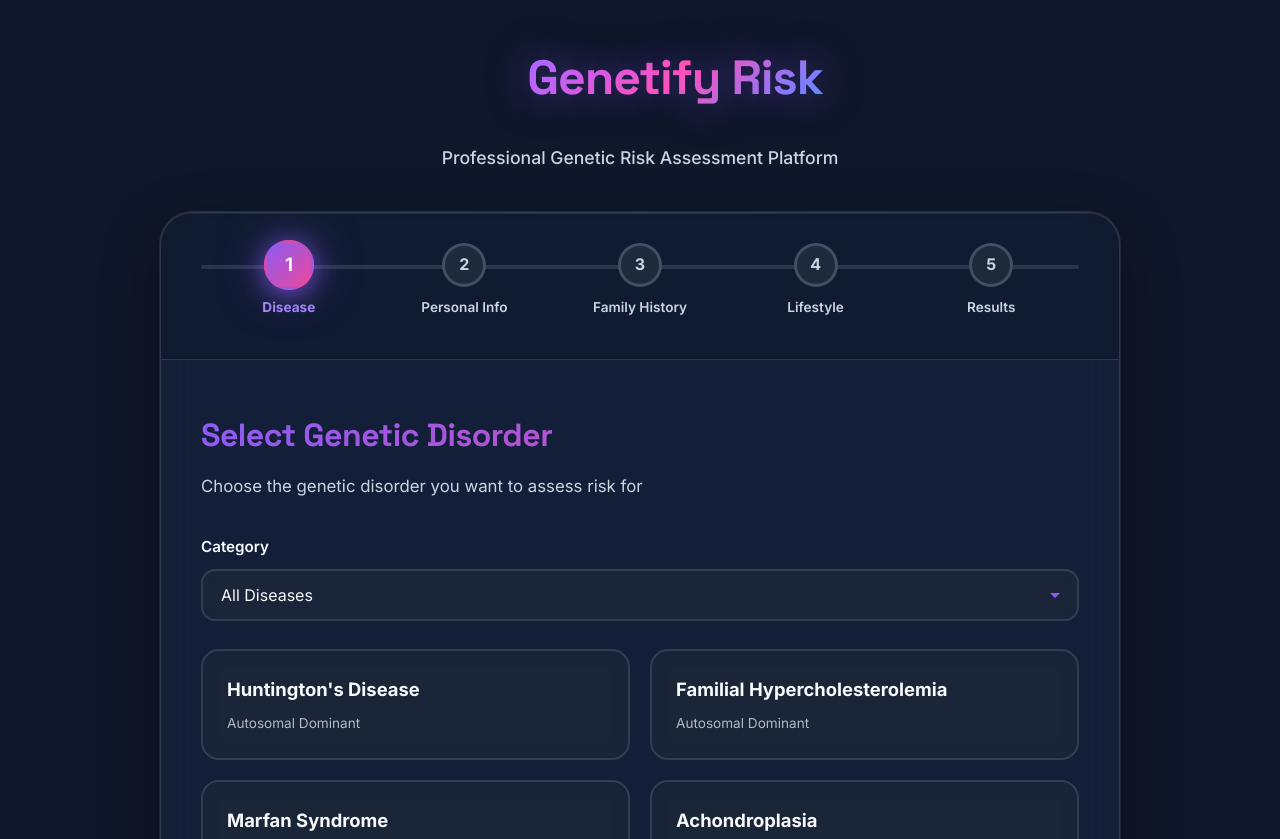
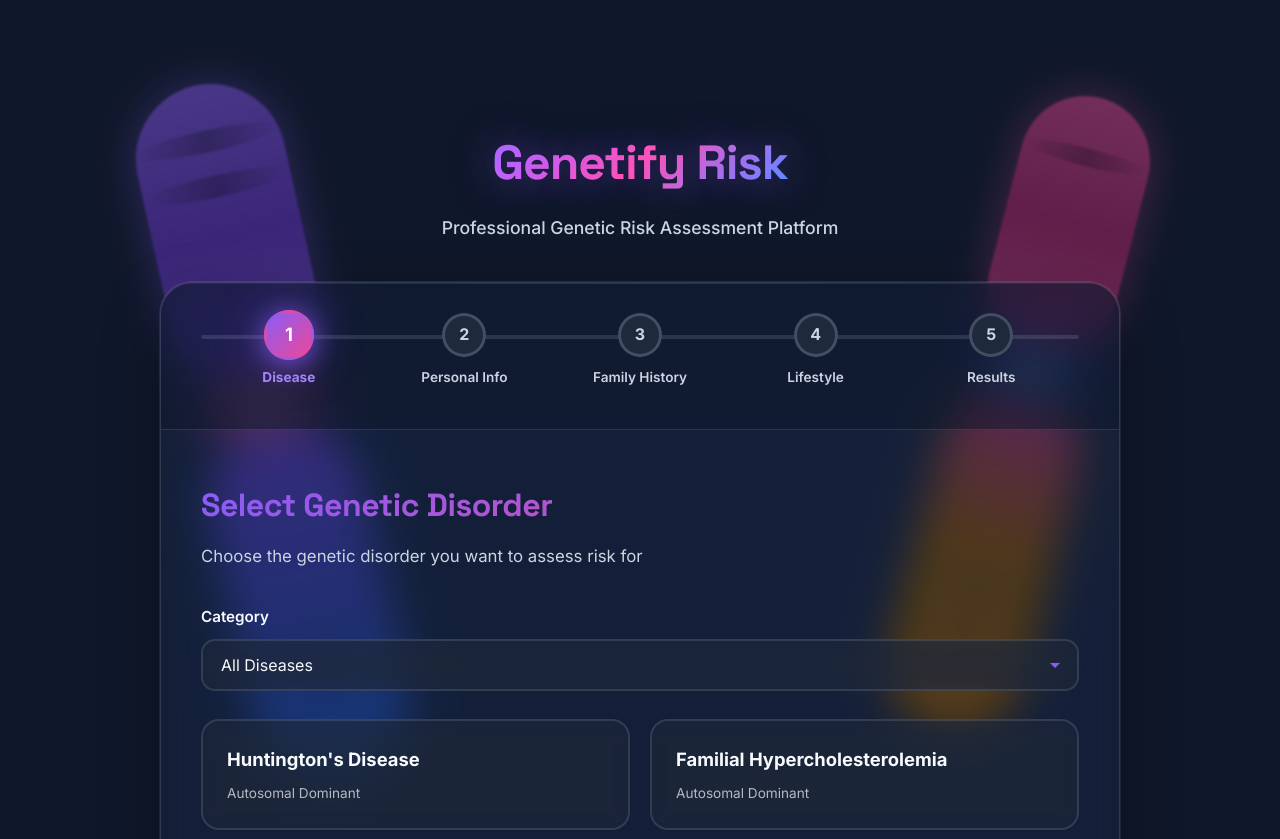
Before and after one commit to Samartha2k/Genetifyrisk, a plain HTML site: page index.html in a window 1280 px wide. Shown: the top 839 px of the page. Drawn offline with nearby package versions, Linux system fonts and the light colour scheme.

Commit message:
Update index.html

```diff
--- a/index.html
+++ b/index.html
@@ -8,8 +8,33 @@
   <script src="https://cdnjs.cloudflare.com/ajax/libs/jspdf/2.5.1/jspdf.umd.min.js"></script>
 </head>
 <body>
-  <!-- Animated Background Mesh -->
-  <div class="mesh-gradient"></div>
+  <!-- Optimized Chromosome Background -->
+  <div class="mesh-gradient">
+    <!-- Chromosome 1 (Purple/Blue) -->
+    <div class="chromosome chromosome-1">
+      <div class="chr-arm chr-arm-p">
+        <div class="chr-band band-1"></div>
+        <div class="chr-band band-2"></div>
+      </div>
+      <div class="chr-centromere"></div>
+      <div class="chr-arm chr-arm-q">
+        <div class="chr-band band-3"></div>
+        <div class="chr-band band-4"></div>
+      </div>
+    </div>
+
+    <!-- Chromosome 2 (Pink/Orange) -->
+    <div class="chromosome chromosome-2">
+      <div class="chr-arm chr-arm-p">
+        <div class="chr-band band-1"></div>
+      </div>
+      <div class="chr-centromere"></div>
+      <div class="chr-arm chr-arm-q">
+        <div class="chr-band band-2"></div>
+        <div class="chr-band band-3"></div>
+      </div>
+    </div>
+  </div>
 
   <!-- PDF Export Button - Top Right -->
   <div class="pdf-export-top">
@@ -35,8 +60,8 @@
           </defs>
           <path d="M47.71,24.61a15.61,15.61,0,0,0,2.44.19,11.08,11.08,0,0,0,8-3.11l1.19-1.19a2,2,0,1,0-2.88-2.88l-.29.29L46.09,7.82l.29-.28A2,2,0,0,0,43.5,4.66L42.31,5.85a11,11,0,0,0-3.11,8,16.59,16.59,0,0,0,2.14,8,12.82,12.82,0,0,1,1.62,6,7.73,7.73,0,0,1-1.12,4.14L32,22.16a6.54,6.54,0,0,1,2.1-.88l7.8,7.8a7.12,7.12,0,0,0,.09-1.17,10.69,10.69,0,0,0-.36-2.71l-4.07-4.07a12.88,12.88,0,0,1,2.61.63,18.21,18.21,0,0,1-1.6-4.6A15.61,15.61,0,0,0,36.08,17,10.65,10.65,0,0,0,25,28.08a16.59,16.59,0,0,0,2.14,8,12.82,12.82,0,0,1,1.62,6,7.73,7.73,0,0,1-1.12,4.14l-9.89-9.89a6.59,6.59,0,0,1,2.11-.88l7.79,7.79a6.93,6.93,0,0,0,.09-1.16,10.69,10.69,0,0,0-.36-2.71l-4.06-4.06a12.92,12.92,0,0,1,2.6.62,18.24,18.24,0,0,1-1.61-4.6,15.4,15.4,0,0,0-2.43-.19,11,11,0,0,0-8,3.11L12.66,35.5a2,2,0,0,0,2.88,2.88l.29-.29L25.91,48.17l-.29.29a2,2,0,1,0,2.88,2.88l1.19-1.19a11,11,0,0,0,3.11-8,16.59,16.59,0,0,0-2.14-8,12.82,12.82,0,0,1-1.62-6A7.73,7.73,0,0,1,30.16,24l9.89,9.89a6.54,6.54,0,0,1-2.1.88l-7.8-7.8a7.12,7.12,0,0,0-.09,1.17,10.56,10.56,0,0,0,.36,2.7l4.07,4.08a13.58,13.58,0,0,1-2.61-.63,18.21,18.21,0,0,1,1.6,4.6,15.61,15.61,0,0,0,2.44.19A10.65,10.65,0,0,0,47,27.92a16.59,16.59,0,0,0-2.14-8,12.82,12.82,0,0,1-1.62-6,7.73,7.73,0,0,1,1.12-4.14l9.89,9.89a6.82,6.82,0,0,1-2.11.88l-7.8-7.8a8.31,8.31,0,0,0-.08,1.17,10.69,10.69,0,0,0,.36,2.71l4.06,4.06a12.16,12.16,0,0,1-2.6-.63A18.28,18.28,0,0,1,47.71,24.61Z" />
         </svg>
-        <h1>Genetify Risk</h1>
       </div>
+      <h1>Genetify Risk</h1>
       <div class="tagline">Professional Genetic Risk Assessment Platform</div>
     </div>
 
```
